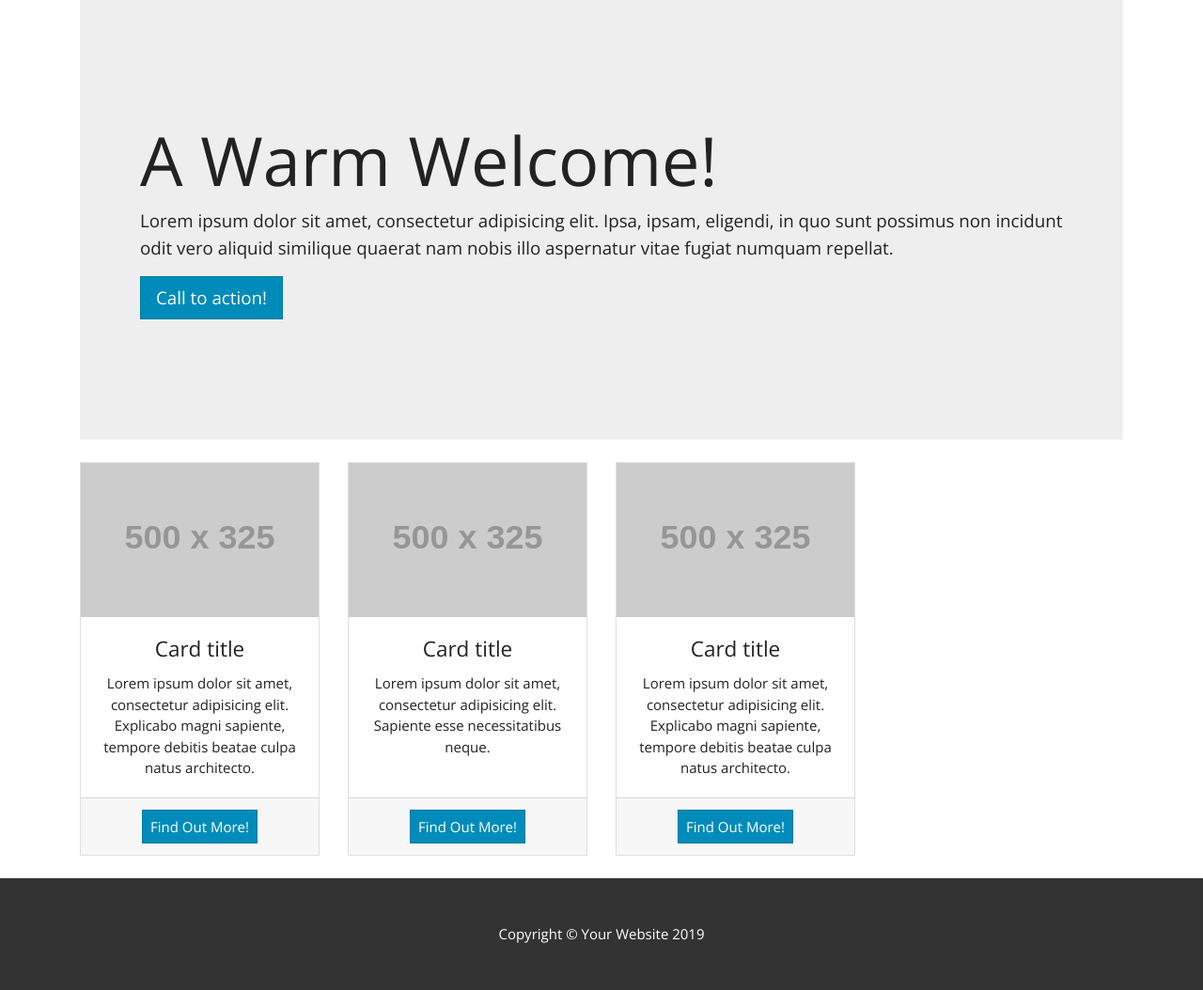
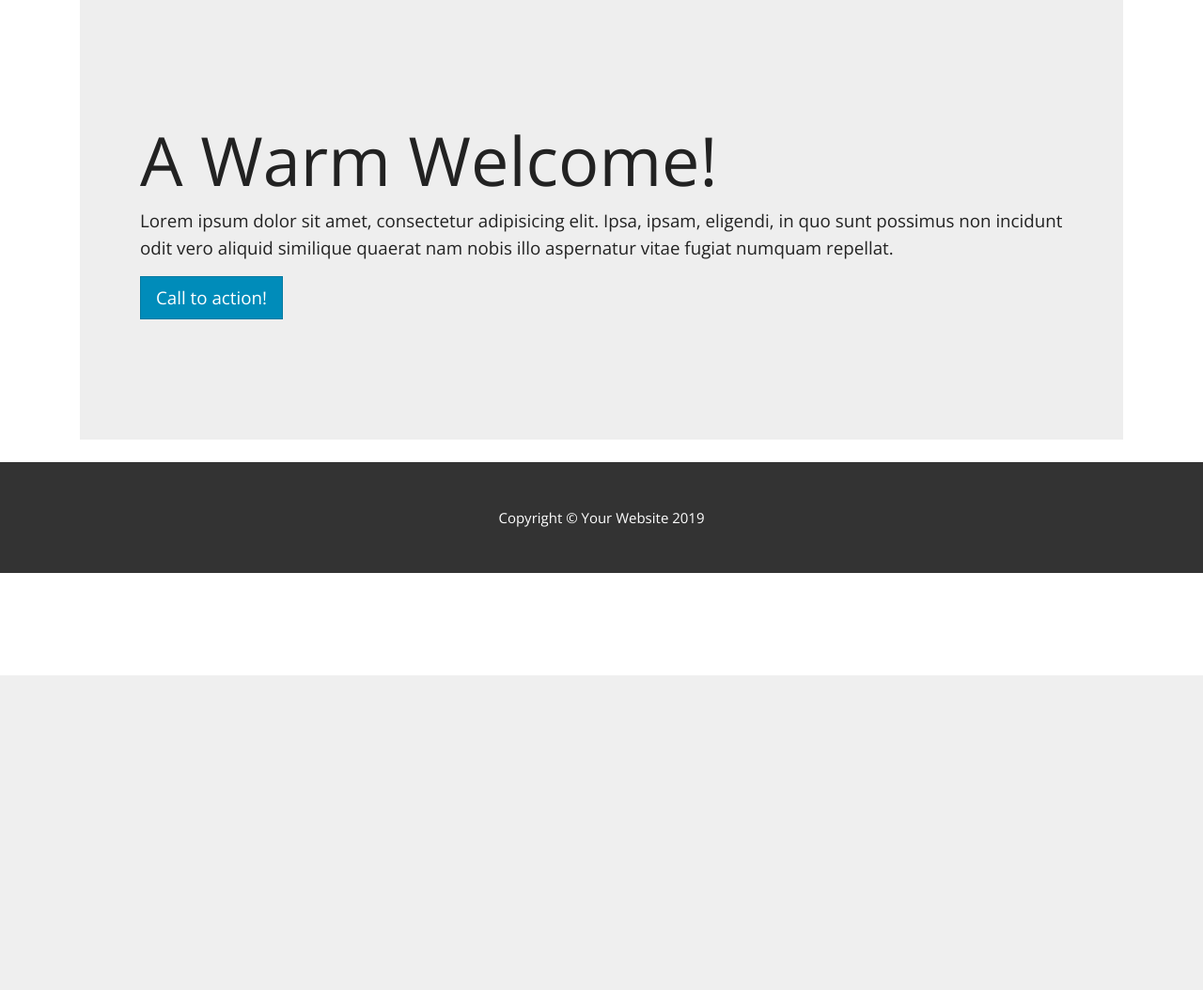
Before and after one commit to julio899/testPhp7, a PHP site: template src/views/LandingPage.php in a window 1280 px wide. Shown: the part 81-1135 px from the top of the page at 94% size. After the commit the page ends 800 px from the top, so only its background shows below. Run offline with PHP 8.4, Linux system fonts and the light colour scheme; the template is opened without the code that fills it, so the values that code supplies are empty; the visitor is signed in with stand-in values (Sample User, id 1); grey boxes labelled with a size stand in for pictures from a placeholder-image service; some libraries are stand-ins or nearby versions.

Commit message:
products dinamics

```diff
--- a/src/views/LandingPage.php
+++ b/src/views/LandingPage.php
@@ -55,53 +55,13 @@
               </div>
               <div class="card-footer">
                 <span class="badge badge-success badge-price form-control">$<?php echo $product['price']; ?></span>
-                <a href="#" class="btn btn-primary form-control">Find Out More!</a>
+                <a href="#" class="btn btn-primary form-control">add to cart</a>
               </div>
             </div>
           </div>
 
         <?php endforeach;?>
       <?php endif;?>
-
-      <div class="col-lg-3 col-md-6 mb-4">
-        <div class="card h-100">
-          <img class="card-img-top" src="http://placehold.it/500x325" alt="">
-          <div class="card-body">
-            <h4 class="card-title">Card title</h4>
-            <p class="card-text">Lorem ipsum dolor sit amet, consectetur adipisicing elit. Explicabo magni sapiente, tempore debitis beatae culpa natus architecto.</p>
-          </div>
-          <div class="card-footer">
-            <a href="#" class="btn btn-primary">Find Out More!</a>
-          </div>
-        </div>
-      </div>
-
-      <div class="col-lg-3 col-md-6 mb-4">
-        <div class="card h-100">
-          <img class="card-img-top" src="http://placehold.it/500x325" alt="">
-          <div class="card-body">
-            <h4 class="card-title">Card title</h4>
-            <p class="card-text">Lorem ipsum dolor sit amet, consectetur adipisicing elit. Sapiente esse necessitatibus neque.</p>
-          </div>
-          <div class="card-footer">
-            <a href="#" class="btn btn-primary">Find Out More!</a>
-          </div>
-        </div>
-      </div>
-
-      <div class="col-lg-3 col-md-6 mb-4">
-        <div class="card h-100">
-          <img class="card-img-top" src="http://placehold.it/500x325" alt="">
-          <div class="card-body">
-            <h4 class="card-title">Card title</h4>
-            <p class="card-text">Lorem ipsum dolor sit amet, consectetur adipisicing elit. Explicabo magni sapiente, tempore debitis beatae culpa natus architecto.</p>
-          </div>
-          <div class="card-footer">
-            <a href="#" class="btn btn-primary">Find Out More!</a>
-          </div>
-        </div>
-      </div>
-
     </div>
     <!-- /.row -->
 
```
